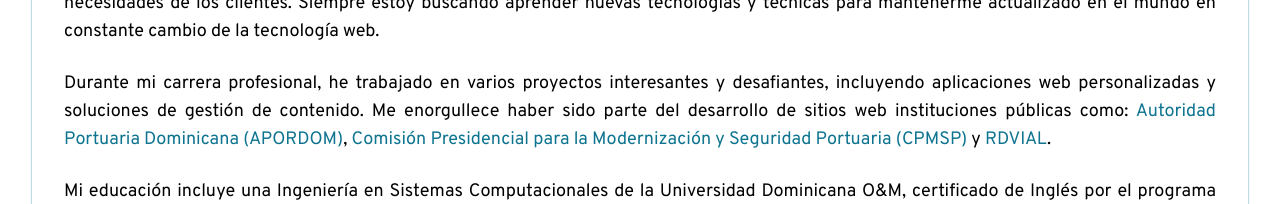
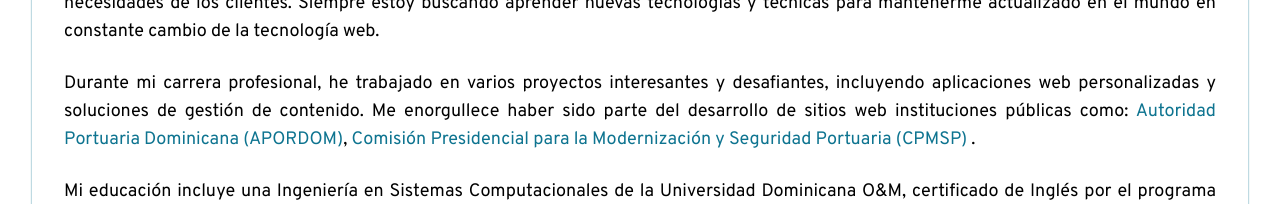
Before and after one commit to Sebastian0896/sg-portafolio, a Next.js app: page /acerca in a window 1280 px wide. Shown: the part 334-538 px from the top of the page. Built offline with nearby package versions, Linux system fonts and the light colour scheme.

Commit message:
Actualizando la página Acerca de mi

```diff
--- a/src/pages/acerca.js
+++ b/src/pages/acerca.js
@@ -9,7 +9,7 @@
                 <div className="rounded-md shadow-cyan-700 shadow-sm relative p-8 my-4 bg-white xs:w-full  sm:w-full md:w-1/2 lg:w-1/2 xl:w-full 2xl:w-1/2">
                     <p className="text-justify text-lg">¡Hola! Mi nombre es <span className="font-bold text-cyan-700">Sebastián González R.</span> Soy un desarrollador web apasionado por la tecnología y la innovación. He estado trabajando en el campo de desarrollo web durante más de 3 años y disfruto creando experiencias de usuario únicas y atractivas.</p><br></br>
                     <p className="text-justify text-lg">Mi enfoque principal es combinar habilidades técnicas y creativas para crear soluciones web efectivas y funcionales que satisfagan las necesidades de los clientes. Siempre estoy buscando aprender nuevas tecnologías y técnicas para mantenerme actualizado en el mundo en constante cambio de la tecnología web.</p><br />
-                    <p className="text-justify text-lg">Durante mi carrera profesional, he trabajado en varios proyectos interesantes y desafiantes, incluyendo aplicaciones web personalizadas y soluciones de gestión de contenido. Me enorgullece haber sido parte del desarrollo de sitios web instituciones públicas como: <a href="https://portuaria.gob.do" target="_blank" className="text-cyan-700">Autoridad Portuaria Dominicana (APORDOM)</a>, <a href="https://cpp.gob.do/" target="_blank" className="text-cyan-700">Comisión Presidencial para la Modernización y Seguridad Portuaria (CPMSP) </a>y <a href="https://pwebrdvial.azurewebsites.net" target="_blank" className="text-cyan-700">RDVIAL</a>.</p><br />
+                    <p className="text-justify text-lg">Durante mi carrera profesional, he trabajado en varios proyectos interesantes y desafiantes, incluyendo aplicaciones web personalizadas y soluciones de gestión de contenido. Me enorgullece haber sido parte del desarrollo de sitios web instituciones públicas como: <a href="https://portuaria.gob.do" target="_blank" className="text-cyan-700">Autoridad Portuaria Dominicana (APORDOM)</a>, <a href="https://cpp.gob.do/" target="_blank" className="text-cyan-700">Comisión Presidencial para la Modernización y Seguridad Portuaria (CPMSP) </a>.</p><br />
                     <p className="text-justify text-lg">Mi educación incluye una Ingeniería en Sistemas Computacionales de la Universidad Dominicana O&M, certificado de Inglés por el programa (Ingles por Inmersión) y me he certificado en Desarrollo de Aplicaciones Web Full Stack y Diseño Web.</p><br />
                     <p className="text-justify text-lg">Si está buscando un desarrollador web apasionado y con experiencia para su próximo proyecto, no dude en ponerse en contacto conmigo. Estoy seguro de que podemos crear algo increíble juntos.</p>
                 </div>
```
